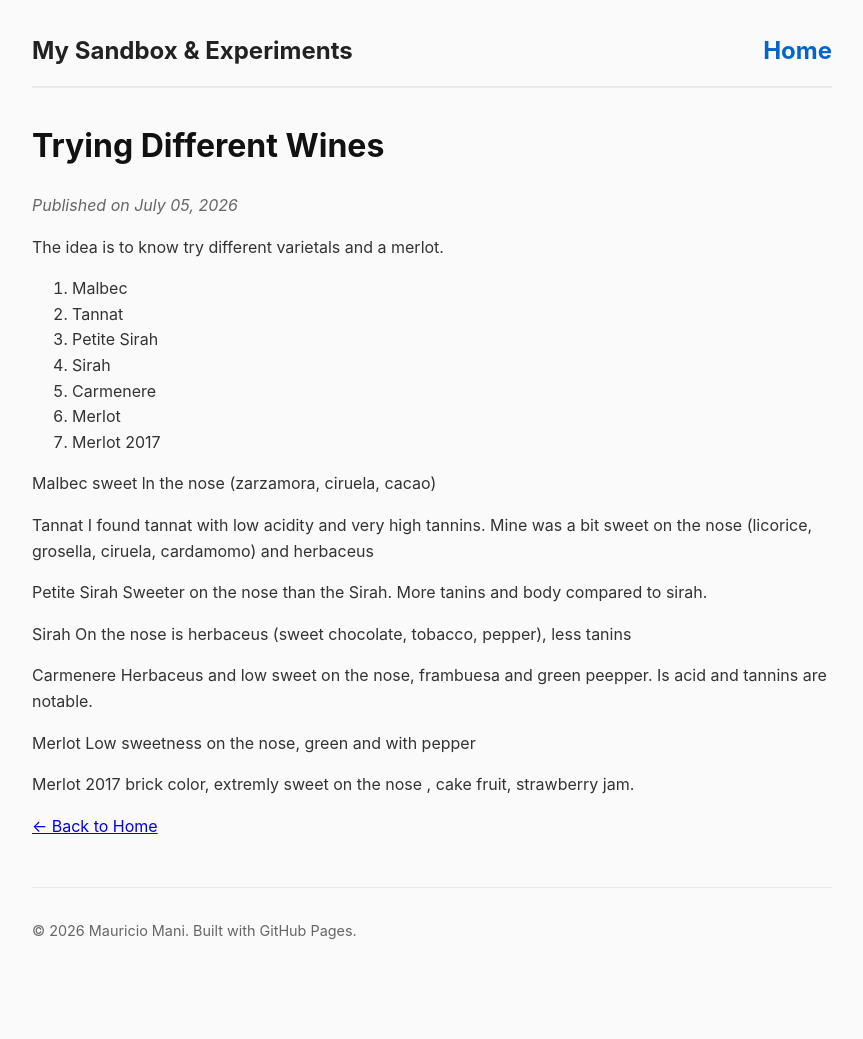
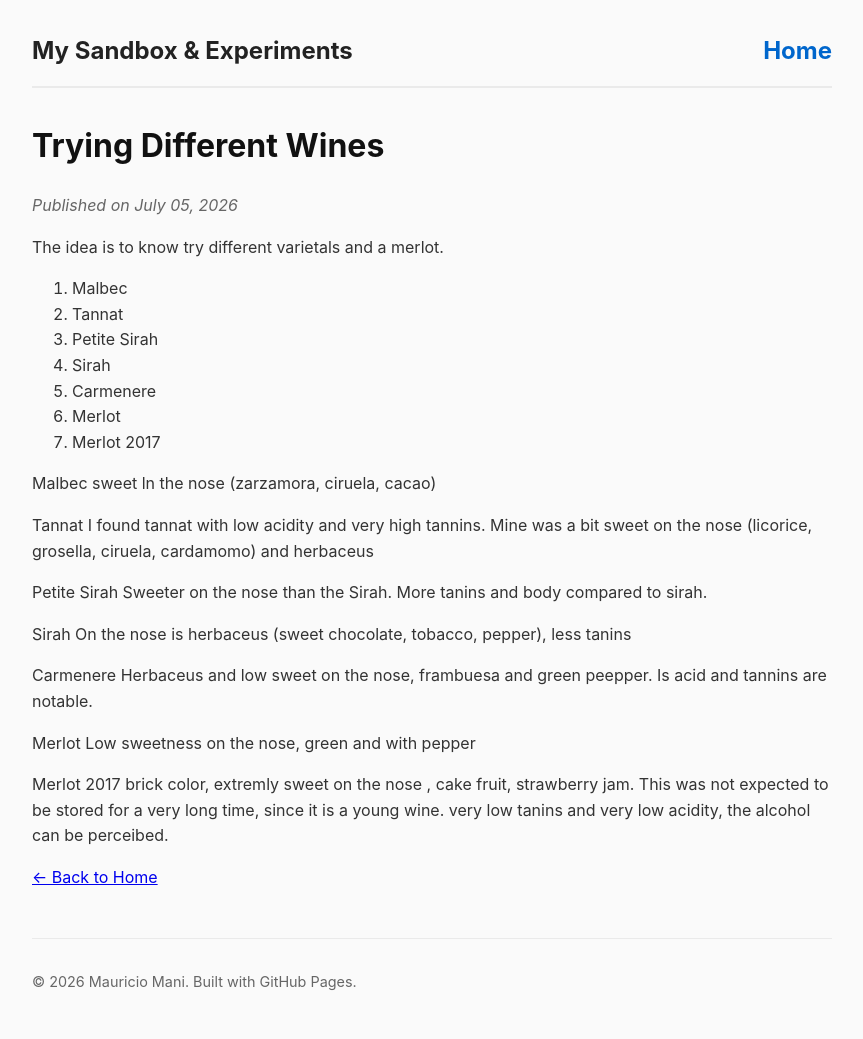
Before and after one commit to mauriciomani/mauriciomani.github.io, a Jekyll site: the page built from _posts/2026-07-05-trying-different-wines.md, in a window 1280 px wide. Shown: the whole page, without its empty margins (208-1071 px from the left). Built offline with Jekyll 4.4.1, drawn with Linux system fonts in a browser that asks for light colours; our own code applies the rules of GitHub Pages for plain Markdown files; before the commit the page ends 988 px from its top, so only the background shows below that.

Commit message:
Update Merlot 2017 tasting notes
Added notes on expected storage and tasting characteristics for Merlot 2017.

```diff
--- a/_posts/2026-07-05-trying-different-wines.md
+++ b/_posts/2026-07-05-trying-different-wines.md
@@ -28,3 +28,5 @@ Low sweetness on the nose, green and with pepper
 
 Merlot 2017
 brick color, extremly sweet on the nose , cake fruit, strawberry jam.
+This was not expected to be stored for a very long time, since it is a young wine.
+very low tanins and very low acidity, the alcohol can be perceibed.
```
